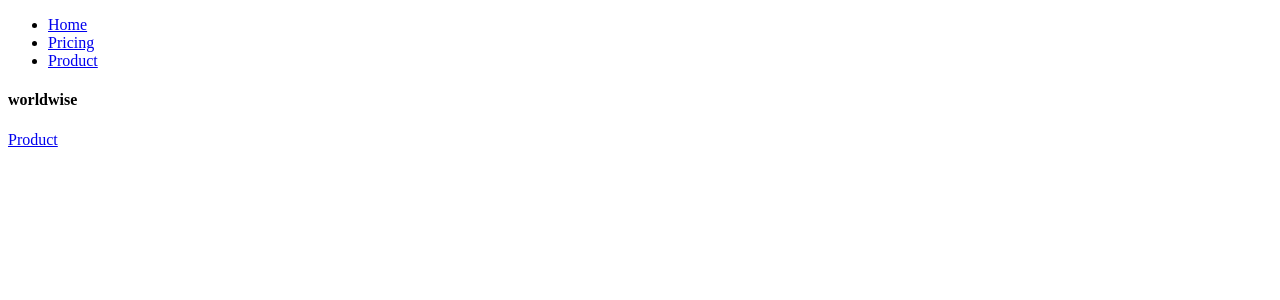
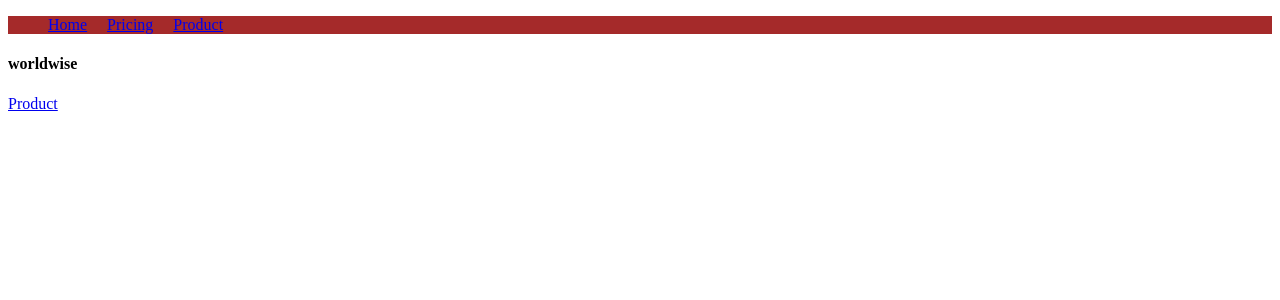
Before and after one commit to swasty-jay/worldwise, a React (Vite) app: page / in a window 1280 px wide. Shown: the top 300 px of the page. Built offline with nearby package versions, Linux system fonts and the light colour scheme.

Commit message:
added css module

```diff
--- a/src/App.jsx
+++ b/src/App.jsx
@@ -3,6 +3,7 @@ import Homepage from "./pages/Homepage";
 import Pricing from "./pages/Pricing";
 import Product from "./pages/Product";
 import PageNotFound from "./pages/PageNotFound";
+import AppLayout from "./pages/AppLayout";
 
 const App = () => {
   return (
@@ -11,6 +12,7 @@ const App = () => {
         <Route path="/" element={<Homepage />} />
         <Route path="/Product" element={<Product />} />
         <Route path="/pricing" element={<Pricing />} />
+        <Route path="/App" element={<AppLayout />} />
         <Route path="*" element={<PageNotFound />} />
       </Routes>
     </BrowserRouter>
--- a/src/components/NavPage.jsx
+++ b/src/components/NavPage.jsx
@@ -1,8 +1,9 @@
 import { NavLink } from "react-router-dom";
+import styles from "./NavPage.module.css";
 
 const NavPage = () => {
   return (
-    <nav>
+    <nav className={styles.nav}>
       <ul>
         <li>
           <NavLink to="/">Home</NavLink>
--- /dev/null
+++ b/src/components/Navpage.module.css
@@ -0,0 +1,10 @@
+.nav {
+  background-color: brown;
+}
+
+.nav ul {
+  list-style: none;
+  display: flex;
+  /* justify-content: space-between; */
+  gap: 20px;
+}
--- /dev/null
+++ b/src/pages/AppLayout.jsx
@@ -0,0 +1,5 @@
+const AppLayout = () => {
+  return <div> app</div>;
+};
+
+export default AppLayout;
```
